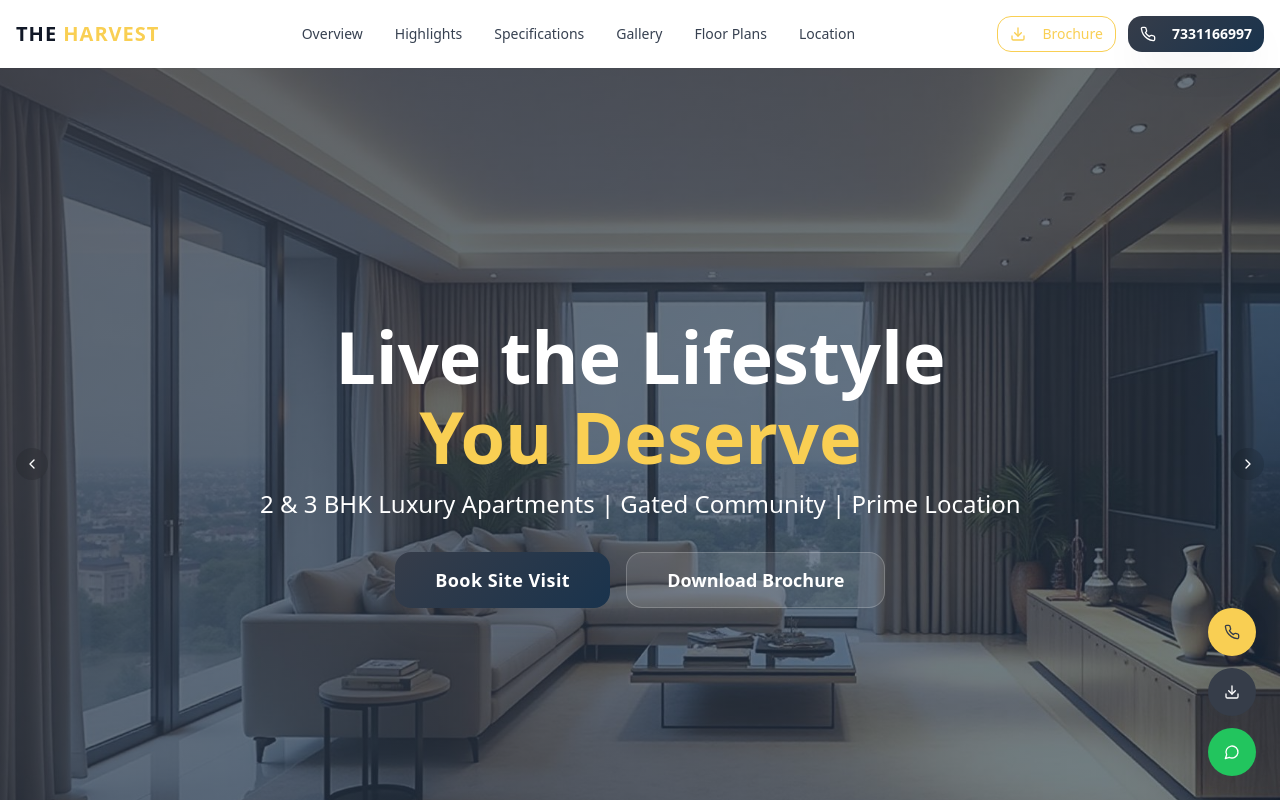
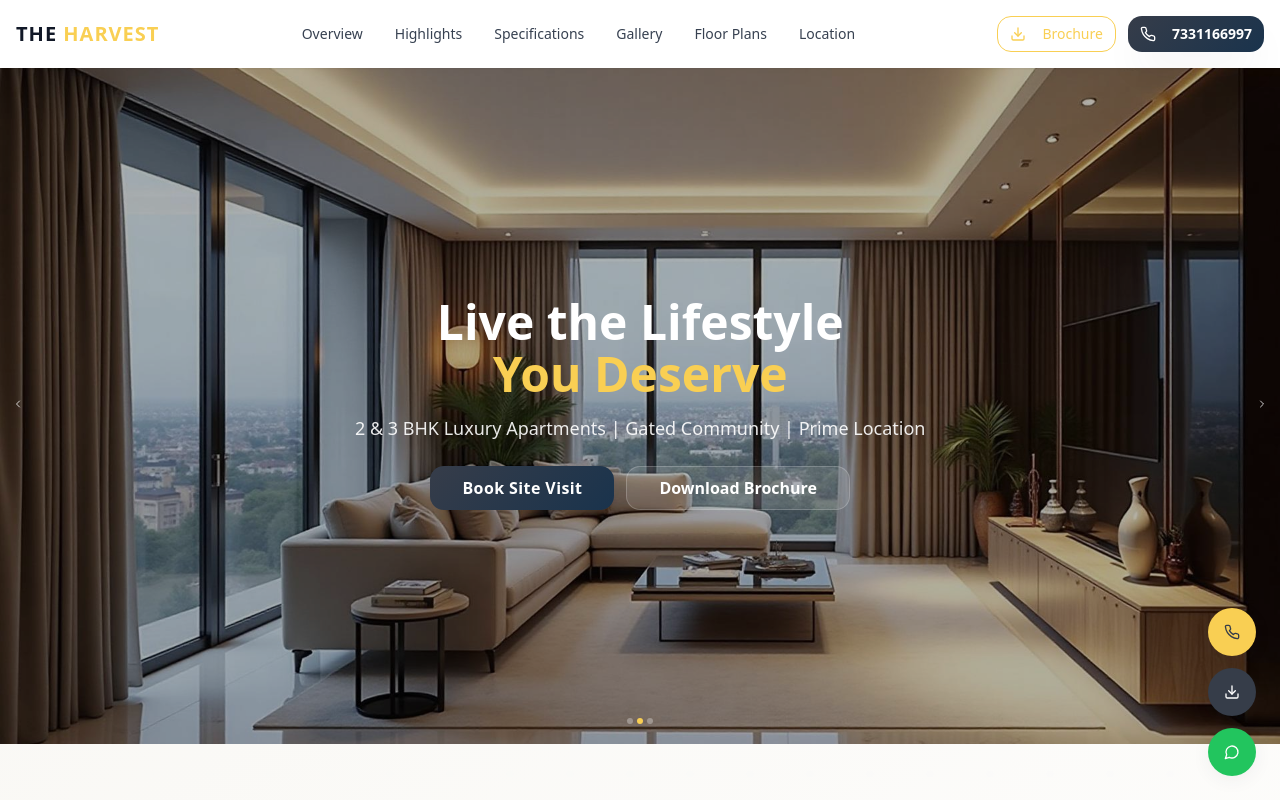
Before and after one commit to DigitalMojo-in/Realestate-2, a React (Vite) app: page / in a window 1280 px wide. Shown: the top 800 px of the page. Built offline with nearby package versions, Linux system fonts and the light colour scheme.

Commit message:
Code edited in Lovable Code Editor
Edited UI in Lovable

```diff
--- a/src/components/HeroSection.tsx
+++ b/src/components/HeroSection.tsx
@@ -29,7 +29,7 @@ const HeroSection = ({ onLeadFormOpen }: HeroSectionProps) => {
   };
 
   return (
-    <section className="relative h-screen w-full overflow-hidden mt-16">
+    <section className="relative h-[85vh] w-full overflow-hidden mt-16">
       {/* Image Slider */}
       <div className="absolute inset-0">
         {images.map((image, index) => (
@@ -49,32 +49,32 @@ const HeroSection = ({ onLeadFormOpen }: HeroSectionProps) => {
       </div>
 
       {/* Overlay */}
-      <div className="absolute inset-0 hero-gradient" />
+      <div className="absolute inset-0 bg-black/30" />
 
       {/* Navigation Buttons */}
       <button
         onClick={prevSlide}
-        className="absolute left-4 top-1/2 -translate-y-1/2 bg-black/10 hover:bg-black/20 backdrop-blur-sm rounded-full p-2 transition-all duration-300 hover:scale-110 z-20"
+        className="absolute left-2 top-1/2 -translate-y-1/2 p-1 z-20 hover:scale-105 transition-all"
       >
-        <ChevronLeft className="w-4 h-4 text-white" />
+        <ChevronLeft className="w-3 h-3 text-white/80" />
       </button>
       <button
         onClick={nextSlide}
-        className="absolute right-4 top-1/2 -translate-y-1/2 bg-black/10 hover:bg-black/20 backdrop-blur-sm rounded-full p-2 transition-all duration-300 hover:scale-110 z-20"
+        className="absolute right-2 top-1/2 -translate-y-1/2 p-1 z-20 hover:scale-105 transition-all"
       >
-        <ChevronRight className="w-4 h-4 text-white" />
+        <ChevronRight className="w-3 h-3 text-white/80" />
       </button>
 
       {/* Slide Indicators */}
-      <div className="absolute bottom-8 left-1/2 -translate-x-1/2 flex space-x-1.5 z-10">
+      <div className="absolute bottom-5 left-1/2 -translate-x-1/2 flex space-x-1 z-10">
         {images.map((_, index) => (
           <button
             key={index}
             onClick={() => setCurrentSlide(index)}
-            className={`w-2 h-2 md:w-3 md:h-3 rounded-full transition-all duration-300 ${
+            className={`w-1.5 h-1.5 rounded-full transition-all duration-300 ${
               index === currentSlide
-                ? 'bg-luxury-gold shadow-accent'
-                : 'bg-white/30 active:bg-white/50'
+                ? 'bg-luxury-gold'
+                : 'bg-white/30 hover:bg-white/50'
             }`}
           />
         ))}
@@ -82,28 +82,28 @@ const HeroSection = ({ onLeadFormOpen }: HeroSectionProps) => {
 
       {/* Content */}
       <div className="absolute inset-0 flex items-center justify-center z-10">
-        <div className="text-center text-white px-4 max-w-4xl mx-auto animate-fade-in-up">
-          <h1 className="font-montserrat text-3xl sm:text-4xl md:text-5xl lg:text-6xl xl:text-7xl font-bold mb-4 animate-slide-up leading-tight">
+        <div className="text-center text-white px-4 max-w-3xl mx-auto animate-fade-in-up">
+          <h1 className="font-montserrat text-3xl sm:text-4xl md:text-5xl font-bold mb-4 leading-tight">
             Live the Lifestyle <br />
-            <span className="text-luxury-gold block mt-2">You Deserve</span>
+            <span className="text-luxury-gold block mt-1">You Deserve</span>
           </h1>
-          <p className="text-base sm:text-lg md:text-xl lg:text-2xl mb-6 sm:mb-8 opacity-90 animate-slide-up font-light px-2" style={{animationDelay: '0.3s'}}>
+          <p className="text-base sm:text-lg mb-6 opacity-90 font-light px-2">
             2 & 3 BHK Luxury Apartments | Gated Community | Prime Location
           </p>
-          <div className="flex flex-col sm:flex-row gap-3 sm:gap-4 justify-center animate-slide-up px-4 sm:px-0" style={{animationDelay: '0.6s'}}>
+          <div className="flex flex-col sm:flex-row gap-3 justify-center px-4 sm:px-0">
             <Button
               variant="cta"
-              size="xl"
+              size="lg"
               onClick={onLeadFormOpen}
-              className="text-base sm:text-lg w-full sm:w-auto transform transition-all duration-300 hover:scale-105 active:scale-95"
+              className="text-sm sm:text-base w-full sm:w-auto"
             >
               Book Site Visit
             </Button>
             <Button
               variant="hero"
-              size="xl"
+              size="lg"
               onClick={onLeadFormOpen}
-              className="text-base sm:text-lg w-full sm:w-auto transform transition-all duration-300 hover:scale-105 active:scale-95"
+              className="text-sm sm:text-base w-full sm:w-auto"
             >
               Download Brochure
             </Button>
```
